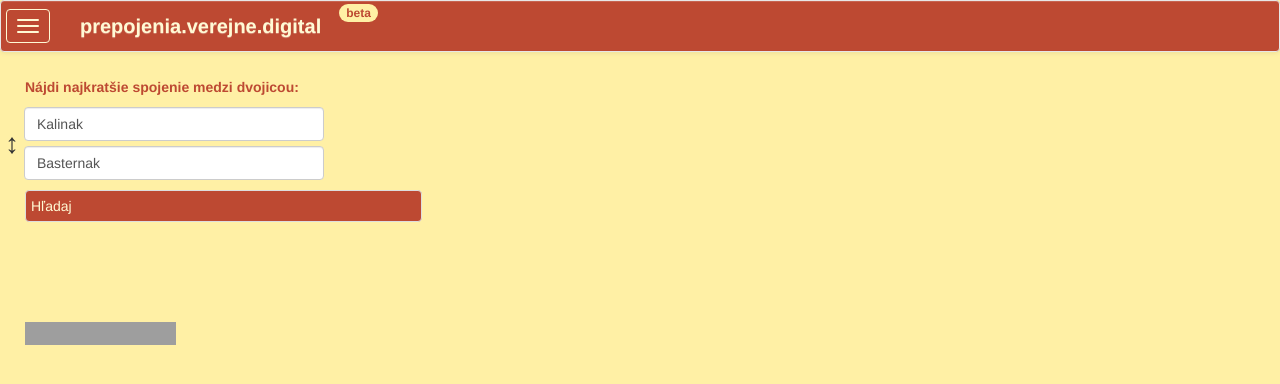
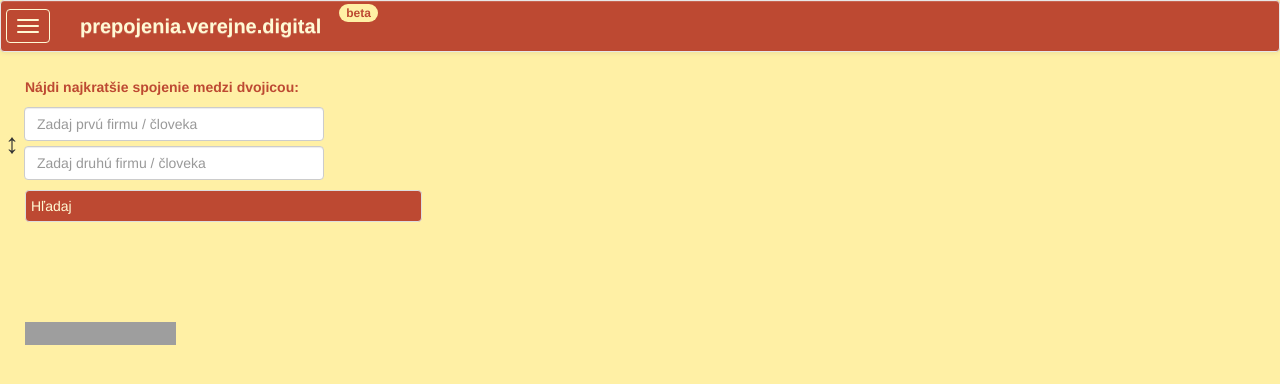
Before and after one commit to verejnedigital/verejne.digital, a React (Create React App) app in the folder client/: page /prepojenia in a window 1280 px wide. Shown: the top 384 px of the page. Built offline with nearby package versions, Linux system fonts and the light colour scheme; grey boxes are pictures that could not be loaded.

Commit message:
Changing addressbar, loading entities in link

```diff
--- a/client/package.json
+++ b/client/package.json
@@ -13,7 +13,8 @@
   },
   "dependencies": {
     "react": "^15.4.2",
-    "react-dom": "^15.4.2"
+    "react-dom": "^15.4.2",
+    "react-router": "^3.0.2"
   },
   "scripts": {
     "start": "react-scripts start",
--- a/client/src/App.js
+++ b/client/src/App.js
@@ -28,7 +28,7 @@ class App extends Component { // eslint-disable-line react/prefer-stateless-func
             </ul>
           </div>
         </nav>
-        <PrepojeniaPage />
+        <PrepojeniaPage location={this.props.location} />
       </div>
     );
   }
--- a/client/src/components/prepojenia/PrepojeniaPage.js
+++ b/client/src/components/prepojenia/PrepojeniaPage.js
@@ -1,4 +1,5 @@
 import React, { Component } from 'react';
+import { browserHistory } from 'react-router';
 import '../../styles/prepojenia.css';
 import Info from '../info/Info';
 import { searchEntity, connection, getInfo } from '../../actions/serverAPI';
@@ -7,11 +8,13 @@ class PrepojeniaPage extends Component {
   constructor(props) {
     super(props);
     this.state = {
-      entitysearch1: 'Kalinak',
-      entitysearch2: 'Basternak',
+      entitysearch1: props.location.query.eid1 || '',
+      entitysearch2: props.location.query.eid2 || '',
     };
     this.searchOnClick = this.searchOnClick.bind(this);
     this.updateInputValue = this.updateInputValue.bind(this);
+
+    this.searchOnClick();
   }
 
   updateInputValue(e) {
@@ -24,6 +27,14 @@ class PrepojeniaPage extends Component {
     if (this.state.entitysearch1.trim() === '' || this.state.entitysearch2.trim() === '') {
       return;
     }
+
+    browserHistory.push({
+      pathname: '/prepojenia',
+      query: {
+        eid1: this.state.entitysearch1,
+        eid2: this.state.entitysearch2,
+      },
+    });
     this.setState({
       searching: true,
     });
--- a/client/src/index.js
+++ b/client/src/index.js
@@ -1,9 +1,10 @@
 import React from 'react';
 import ReactDOM from 'react-dom';
-import App from './App';
+import { browserHistory } from 'react-router';
 
+import Routes from './routes';
 
 ReactDOM.render(
-  <App />,
+  <Routes history={browserHistory} />,
   document.getElementById('root'),
 );
--- /dev/null
+++ b/client/src/routes.js
@@ -0,0 +1,12 @@
+import React from 'react';
+import { Router, Route } from 'react-router';
+
+import PrepojeniaPage from './App';
+
+const Routes = props => (
+  <Router {...props}>
+    <Route path="/prepojenia" component={PrepojeniaPage} />
+  </Router>
+);
+
+export default Routes;
```
